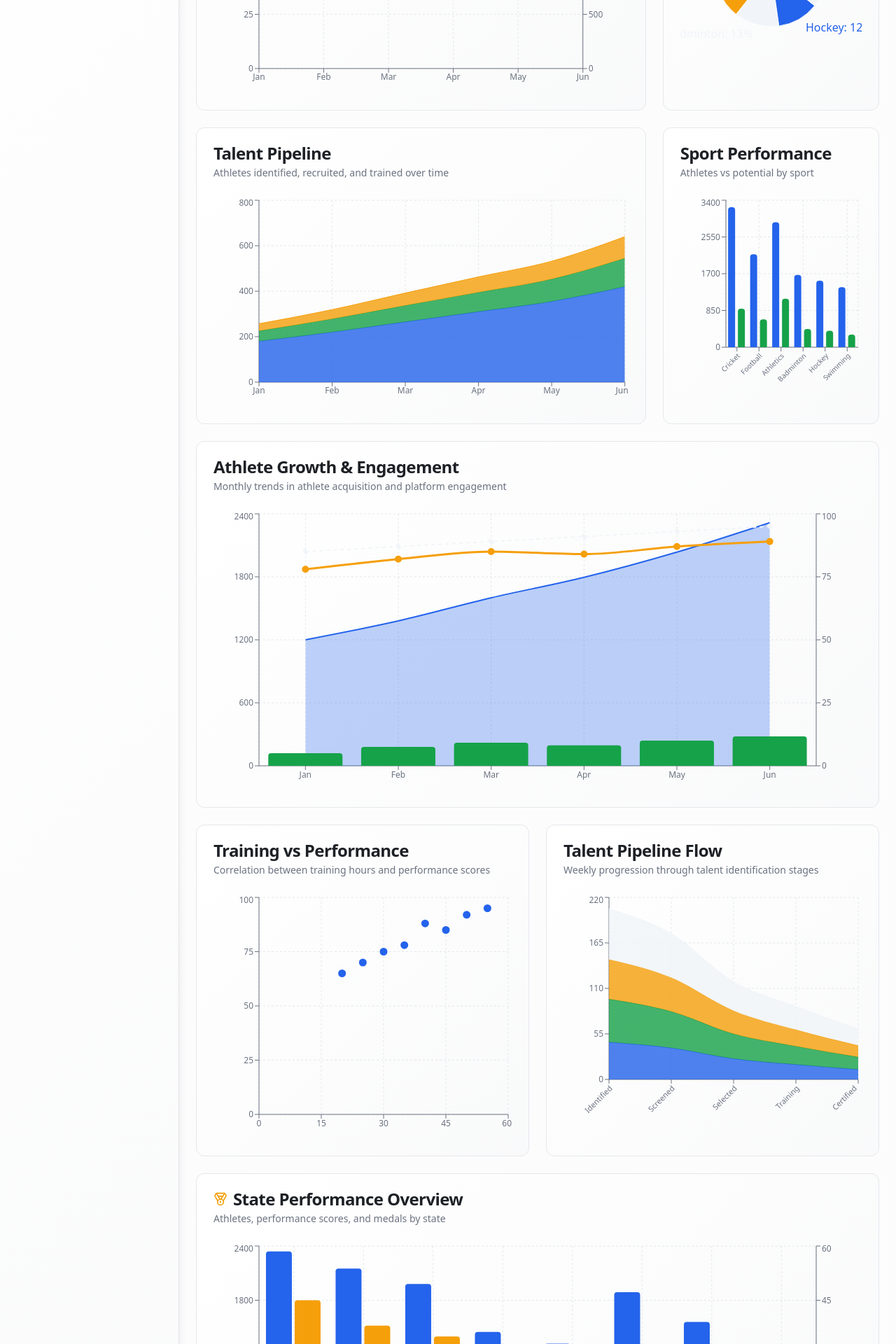
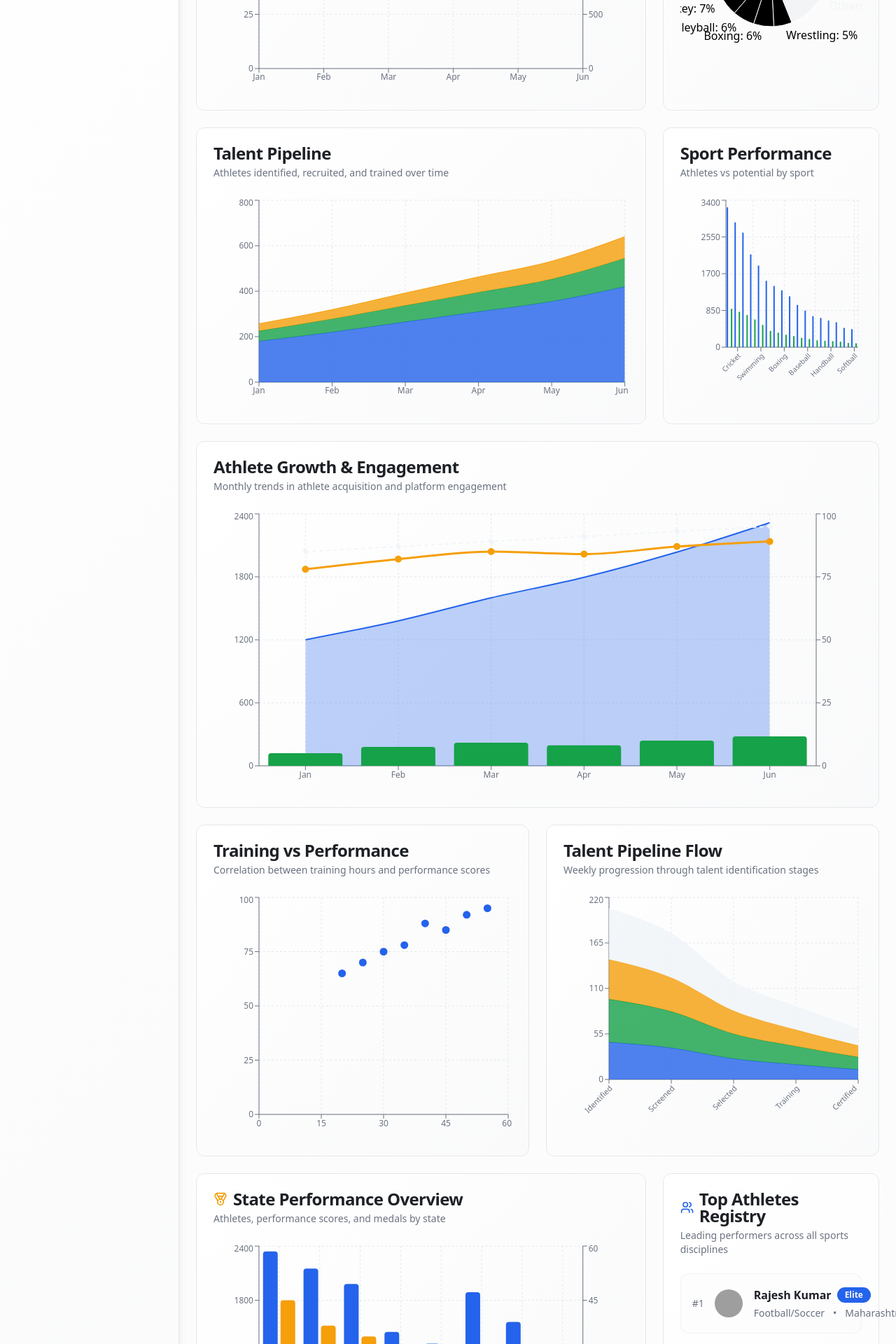
Before and after one commit to kushu2040-ops/sai-stat-nexus, a React (Vite) app: page / in a window 1280 px wide. Shown: the part 880-2800 px from the top of the page at 70% size. Built offline with nearby package versions, Linux system fonts and the light colour scheme; grey boxes are pictures that could not be loaded.

Commit message:
Update sports distribution

```diff
--- /dev/null
+++ b/src/components/dashboard/AthleteList.tsx
@@ -0,0 +1,175 @@
+import { Card, CardContent, CardDescription, CardHeader, CardTitle } from "@/components/ui/card";
+import { Badge } from "@/components/ui/badge";
+import { Avatar, AvatarFallback, AvatarImage } from "@/components/ui/avatar";
+import { Users, Star, TrendingUp, Medal } from "lucide-react";
+
+const athletes = [
+  {
+    id: 1,
+    name: "Rajesh Kumar",
+    sport: "Football/Soccer",
+    state: "Maharashtra",
+    performance: 94,
+    medals: 12,
+    avatar: "/placeholder.svg"
+  },
+  {
+    id: 2,
+    name: "Priya Sharma",
+    sport: "Athletics",
+    state: "Punjab",
+    performance: 92,
+    medals: 8,
+    avatar: "/placeholder.svg"
+  },
+  {
+    id: 3,
+    name: "Arjun Singh",
+    sport: "Swimming",
+    state: "Karnataka",
+    performance: 91,
+    medals: 15,
+    avatar: "/placeholder.svg"
+  },
+  {
+    id: 4,
+    name: "Meera Patel",
+    sport: "Basketball",
+    state: "Gujarat",
+    performance: 89,
+    medals: 6,
+    avatar: "/placeholder.svg"
+  },
+  {
+    id: 5,
+    name: "Vikram Das",
+    sport: "Wrestling",
+    state: "Haryana",
+    performance: 88,
+    medals: 9,
+    avatar: "/placeholder.svg"
+  },
+  {
+    id: 6,
+    name: "Anjali Reddy",
+    sport: "Boxing",
+    state: "Telangana",
+    performance: 87,
+    medals: 7,
+    avatar: "/placeholder.svg"
+  },
+  {
+    id: 7,
+    name: "Rohit Verma",
+    sport: "Hockey",
+    state: "Odisha",
+    performance: 86,
+    medals: 11,
+    avatar: "/placeholder.svg"
+  },
+  {
+    id: 8,
+    name: "Kavya Nair",
+    sport: "Volleyball",
+    state: "Kerala",
+    performance: 85,
+    medals: 5,
+    avatar: "/placeholder.svg"
+  },
+  {
+    id: 9,
+    name: "Suresh Yadav",
+    sport: "Judo",
+    state: "Uttar Pradesh",
+    performance: 84,
+    medals: 4,
+    avatar: "/placeholder.svg"
+  },
+  {
+    id: 10,
+    name: "Deepika Thakur",
+    sport: "Karate",
+    state: "Himachal Pradesh",
+    performance: 83,
+    medals: 6,
+    avatar: "/placeholder.svg"
+  },
+];
+
+const getPerformanceBadge = (performance: number) => {
+  if (performance >= 90) return { variant: "default" as const, label: "Elite" };
+  if (performance >= 85) return { variant: "secondary" as const, label: "Advanced" };
+  return { variant: "outline" as const, label: "Developing" };
+};
+
+const AthleteList = () => {
+  return (
+    <Card className="shadow-card bg-gradient-card">
+      <CardHeader>
+        <CardTitle className="flex items-center gap-2 text-foreground">
+          <Users className="h-5 w-5 text-primary" />
+          Top Athletes Registry
+        </CardTitle>
+        <CardDescription>Leading performers across all sports disciplines</CardDescription>
+      </CardHeader>
+      <CardContent>
+        <div className="space-y-4">
+          {athletes.map((athlete, index) => {
+            const performanceBadge = getPerformanceBadge(athlete.performance);
+            return (
+              <div
+                key={athlete.id}
+                className="flex items-center justify-between p-4 rounded-lg bg-background/50 border border-border/50 hover:bg-background/70 transition-colors"
+              >
+                <div className="flex items-center gap-4">
+                  <div className="flex items-center gap-2">
+                    <span className="text-sm font-medium text-muted-foreground w-6">
+                      #{index + 1}
+                    </span>
+                    <Avatar className="h-10 w-10">
+                      <AvatarImage src={athlete.avatar} alt={athlete.name} />
+                      <AvatarFallback className="bg-primary/10 text-primary">
+                        {athlete.name.split(' ').map(n => n[0]).join('')}
+                      </AvatarFallback>
+                    </Avatar>
+                  </div>
+
+                  <div className="space-y-1">
+                    <div className="flex items-center gap-2">
+                      <h4 className="font-semibold text-foreground">{athlete.name}</h4>
+                      <Badge variant={performanceBadge.variant} className="text-xs">
+                        {performanceBadge.label}
+                      </Badge>
+                    </div>
+                    <div className="flex items-center gap-3 text-sm text-muted-foreground">
+                      <span>{athlete.sport}</span>
+                      <span>•</span>
+                      <span>{athlete.state}</span>
+                    </div>
+                  </div>
+                </div>
+
+                <div className="flex items-center gap-4">
+                  <div className="text-right">
+                    <div className="flex items-center gap-1 text-sm font-medium text-foreground">
+                      <Star className="h-3 w-3 text-warning" />
+                      {athlete.performance}%
+                    </div>
+                    <div className="flex items-center gap-1 text-xs text-muted-foreground">
+                      <Medal className="h-3 w-3" />
+                      {athlete.medals} medals
+                    </div>
+                  </div>
+
+                  <TrendingUp className="h-4 w-4 text-success" />
+                </div>
+              </div>
+            );
+          })}
+        </div>
+      </CardContent>
+    </Card>
+  );
+};
+
+export default AthleteList;
--- a/src/components/dashboard/PerformanceChart.tsx
+++ b/src/components/dashboard/PerformanceChart.tsx
@@ -11,21 +11,36 @@ const performanceData = [
 ];
 
 const sportData = [
-  { sport: "Cricket", athletes: 3240, potential: 890 },
-  { sport: "Football", athletes: 2150, potential: 645 },
-  { sport: "Athletics", athletes: 2890, potential: 1120 },
-  { sport: "Badminton", athletes: 1670, potential: 420 },
+  { sport: "Football/Soccer", athletes: 3240, potential: 890 },
+  { sport: "Cricket", athletes: 2890, potential: 820 },
+  { sport: "Athletics", athletes: 2650, potential: 750 },
+  { sport: "Basketball", athletes: 2150, potential: 645 },
+  { sport: "Swimming", athletes: 1890, potential: 520 },
   { sport: "Hockey", athletes: 1540, potential: 380 },
-  { sport: "Swimming", athletes: 1390, potential: 290 },
+  { sport: "Volleyball", athletes: 1420, potential: 340 },
+  { sport: "Boxing", athletes: 1320, potential: 290 },
+  { sport: "Wrestling", athletes: 1180, potential: 260 },
+  { sport: "Judo", athletes: 980, potential: 220 },
+  { sport: "Baseball", athletes: 850, potential: 190 },
+  { sport: "Rugby", athletes: 720, potential: 160 },
+  { sport: "Karate", athletes: 680, potential: 150 },
+  { sport: "Handball", athletes: 620, potential: 140 },
+  { sport: "Kickboxing", athletes: 580, potential: 130 },
+  { sport: "Diving", athletes: 450, potential: 100 },
+  { sport: "Softball", athletes: 420, potential: 95 },
 ];
 
 const pieChartData = [
-  { name: "Cricket", value: 3240, color: "hsl(var(--primary))" },
-  { name: "Athletics", value: 2890, color: "hsl(var(--success))" },
-  { name: "Football", value: 2150, color: "hsl(var(--warning))" },
-  { name: "Badminton", value: 1670, color: "hsl(var(--secondary))" },
-  { name: "Hockey", value: 1540, color: "hsl(var(--accent))" },
-  { name: "Swimming", value: 1390, color: "hsl(var(--muted))" },
+  { name: "Football/Soccer", value: 3240, color: "hsl(var(--primary))" },
+  { name: "Cricket", value: 2890, color: "hsl(var(--success))" },
+  { name: "Athletics", value: 2650, color: "hsl(var(--warning))" },
+  { name: "Basketball", value: 2150, color: "hsl(var(--secondary))" },
+  { name: "Swimming", value: 1890, color: "hsl(var(--accent))" },
+  { name: "Hockey", value: 1540, color: "hsl(var(--chart-1))" },
+  { name: "Volleyball", value: 1420, color: "hsl(var(--chart-2))" },
+  { name: "Boxing", value: 1320, color: "hsl(var(--chart-3))" },
+  { name: "Wrestling", value: 1180, color: "hsl(var(--chart-4))" },
+  { name: "Others", value: 4270, color: "hsl(var(--muted))" },
 ];
 
 const areaChartData = [
--- a/src/components/dashboard/RegionalInsights.tsx
+++ b/src/components/dashboard/RegionalInsights.tsx
@@ -13,10 +13,10 @@ const topStates = [
 ];
 
 const talentPools = [
-  { region: "North India", sports: ["Hockey", "Wrestling", "Boxing"], athletes: 4520 },
-  { region: "South India", sports: ["Cricket", "Badminton", "Athletics"], athletes: 5890 },
-  { region: "West India", sports: ["Cricket", "Football", "Swimming"], athletes: 3240 },
-  { region: "East India", sports: ["Football", "Athletics", "Boxing"], athletes: 2197 },
+  { region: "North India", sports: ["Hockey", "Wrestling", "Boxing", "Judo", "Karate"], athletes: 4520 },
+  { region: "South India", sports: ["Cricket", "Athletics", "Swimming", "Diving", "Volleyball"], athletes: 5890 },
+  { region: "West India", sports: ["Football/Soccer", "Basketball", "Rugby", "Handball"], athletes: 3240 },
+  { region: "East India", sports: ["Boxing", "Kickboxing", "Baseball", "Softball"], athletes: 2197 },
 ];
 
 const statePerformanceData = [
--- a/src/pages/Index.tsx
+++ b/src/pages/Index.tsx
@@ -4,6 +4,7 @@ import PerformanceChart from "@/components/dashboard/PerformanceChart";
 import RegionalInsights from "@/components/dashboard/RegionalInsights";
 import SystemMetrics from "@/components/dashboard/SystemMetrics";
 import ChartDashboard from "@/components/dashboard/ChartDashboard";
+import AthleteList from "@/components/dashboard/AthleteList";
 import Sidebar from "@/components/dashboard/Sidebar";
 import StatsCard from "@/components/dashboard/StatsCard";
 import {
@@ -68,7 +69,12 @@ const Index = () => {
 
             <PerformanceChart />
             <ChartDashboard />
-            <RegionalInsights />
+            <div className="grid grid-cols-1 lg:grid-cols-3 gap-6">
+              <div className="lg:col-span-2">
+                <RegionalInsights />
+              </div>
+              <AthleteList />
+            </div>
           </div>
         );
 
```
